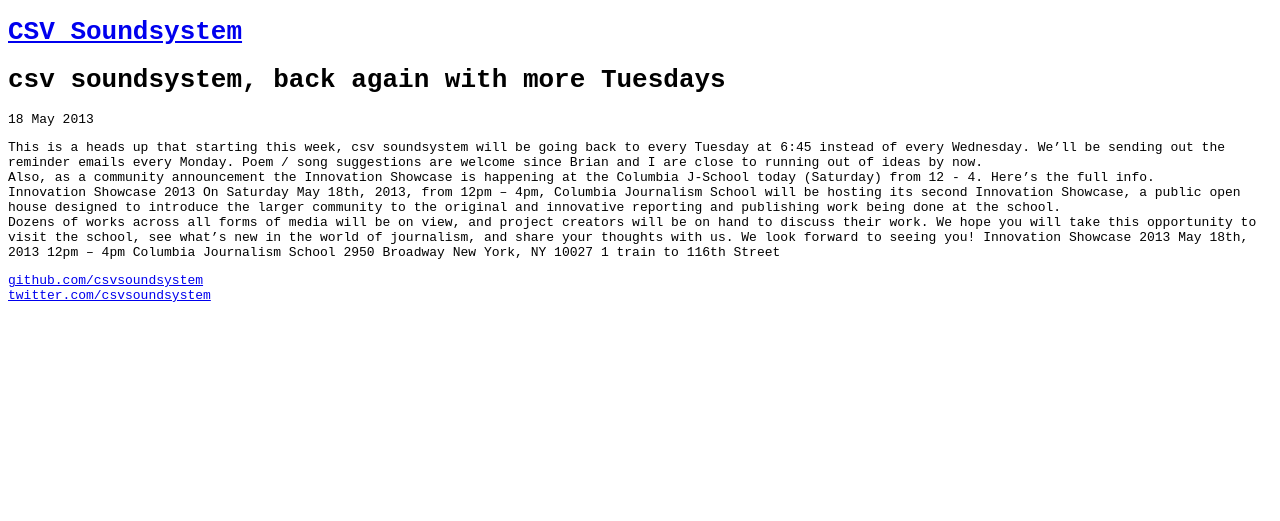
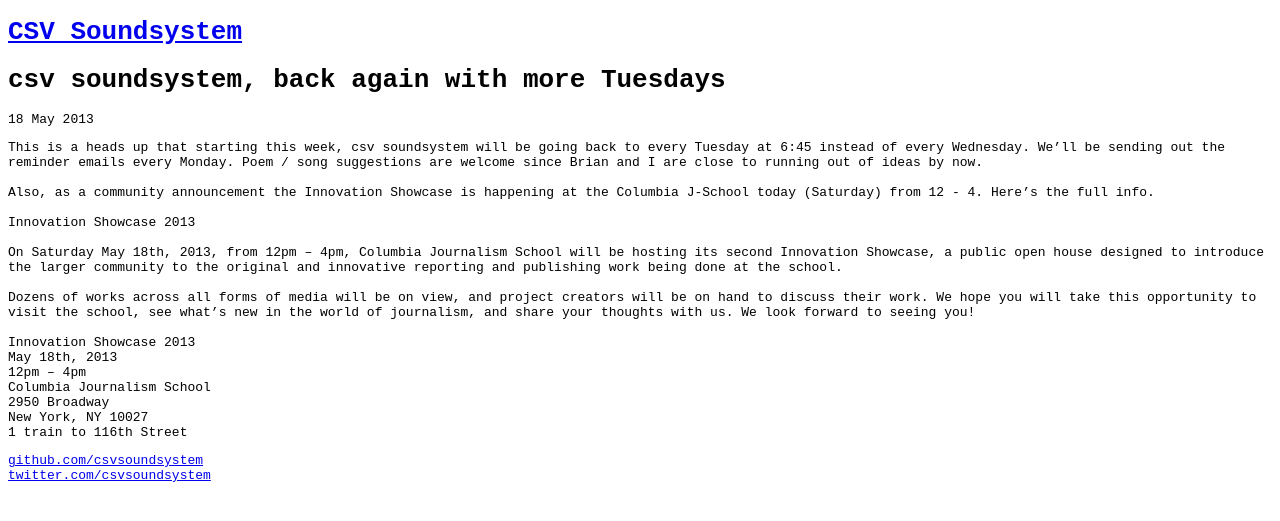
Before and after one commit to csvsoundsystem/csv.nyc, a Jekyll site: the page built from _posts/2013-05-18-csv-soundsystem-back-again-with-more-tuesdays.md, in a window 1280 px wide. Shown: the top 521 px of the page. Built offline with Jekyll 4.4.1, drawn with Linux system fonts in a browser that asks for light colours; Markdown is read by kramdown in place of the engine named in the settings; comment, search, counter and statistics services are not loaded.

Commit message:
Update 2013-05-18-csv-soundsystem-back-again-with-more-tuesdays.md

```diff
--- a/_posts/2013-05-18-csv-soundsystem-back-again-with-more-tuesdays.md
+++ b/_posts/2013-05-18-csv-soundsystem-back-again-with-more-tuesdays.md
@@ -6,16 +6,23 @@
 
 This is a heads up that starting this week, csv soundsystem will be going back to every Tuesday at 6:45 instead of every Wednesday. We'll be sending out the reminder emails every Monday. Poem / song suggestions are welcome since Brian and I are close to running out of ideas by now.
 <br/>
+<br/>
 Also, as a community announcement the Innovation Showcase is happening at the Columbia J-School today (Saturday) from 12 - 4. Here's the full info.
 <br/>
+<br/>
 Innovation Showcase 2013
+<br/>
+<br/>
 On Saturday May 18th, 2013, from 12pm – 4pm, Columbia Journalism School will be hosting its second Innovation Showcase, a public open house designed to introduce the larger community to the original and innovative reporting and publishing work being done at the school.
 <br/>
+<br/>
 Dozens of works across all forms of media will be on view, and project creators will be on hand to discuss their work. We hope you will take this opportunity to visit the school, see what's new in the world of journalism, and share your thoughts with us. We look forward to seeing you!
-Innovation Showcase 2013
-May 18th, 2013
-12pm – 4pm
-Columbia Journalism School
-2950 Broadway
-New York, NY 10027
-1 train to 116th Street
+<br/>
+<br/>
+Innovation Showcase 2013<br/>
+May 18th, 2013<br/>
+12pm – 4pm<br/>
+Columbia Journalism School<br/>
+2950 Broadway<br/>
+New York, NY 10027<br/>
+1 train to 116th Street<br/>
```
